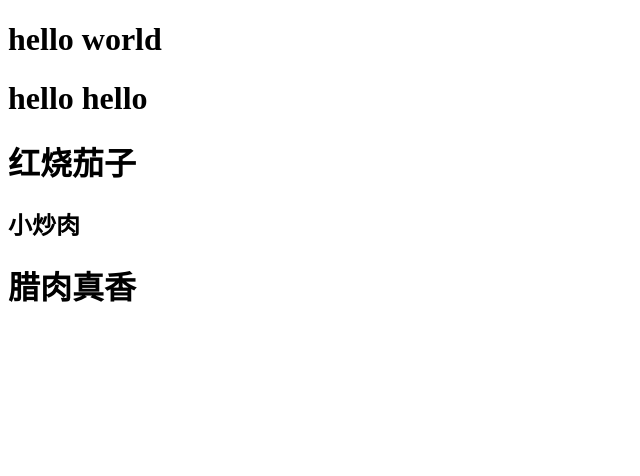
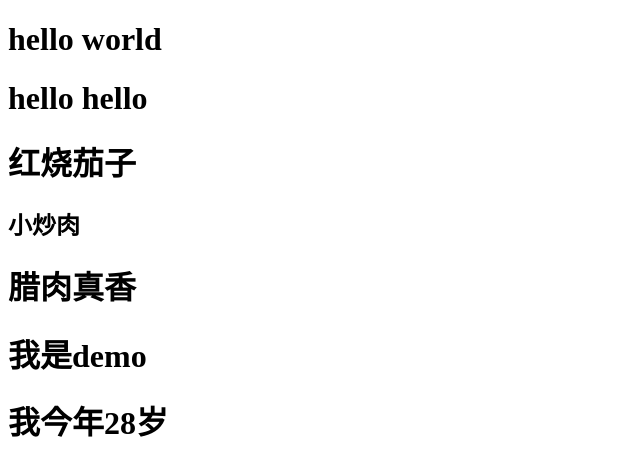
Before and after one commit to flowerslanguage/demo, a plain HTML site: page index.html in a window 1280 px wide. Shown: the whole page, without its empty margins (0-640 px from the left). Drawn offline with Linux system fonts and the light colour scheme.

Commit message:
demo说他今年28岁

```diff
--- a/index.html
+++ b/index.html
@@ -12,5 +12,9 @@
     <h1>红烧茄子</h1>
     <h2>小炒肉</h2>
     <h1>腊肉真香</h1>
+    <div>
+    	<h1>我是demo</h1>
+    	<h1>我今年28岁</h1>
+    </div>
 </body>
 </html>
```
